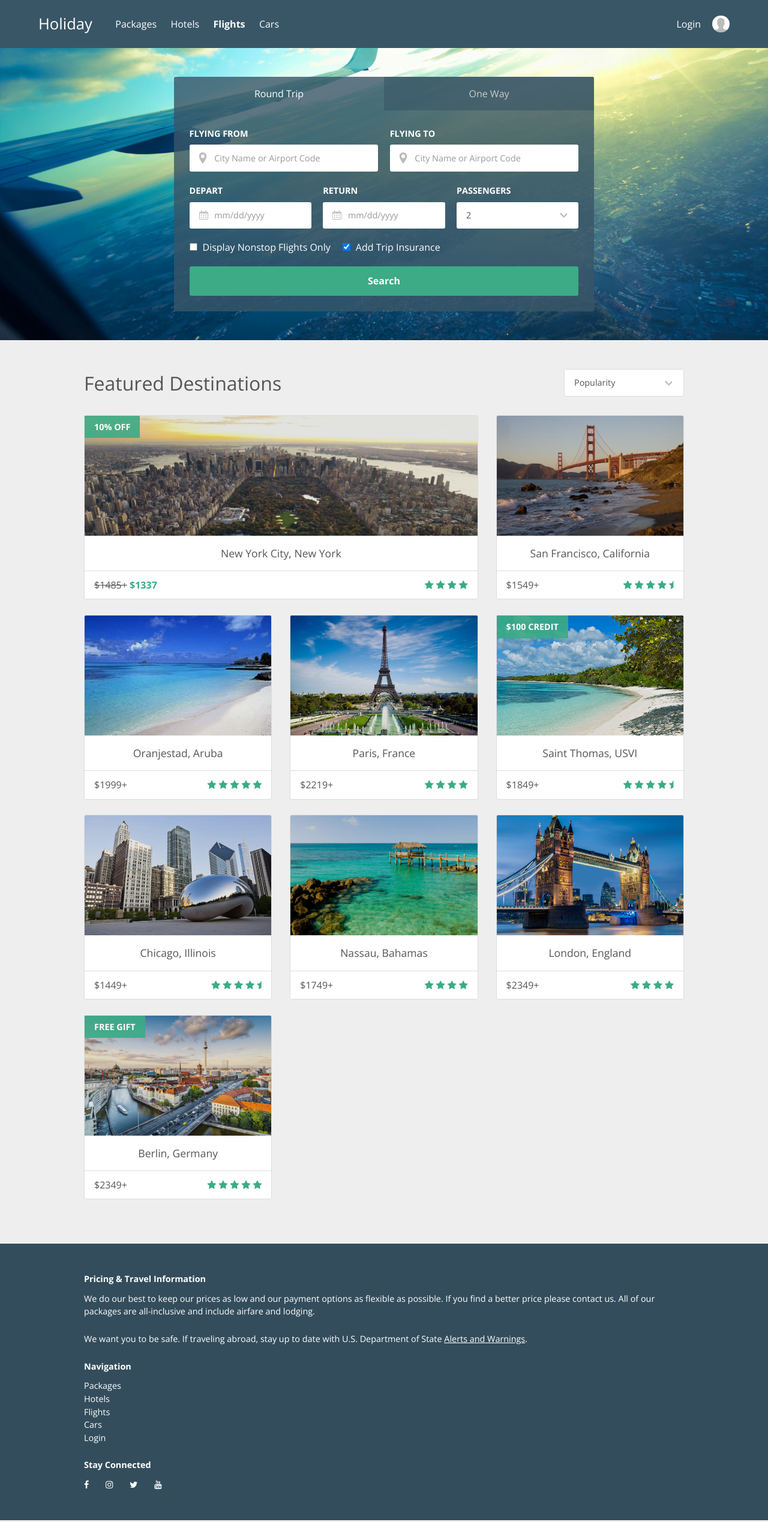
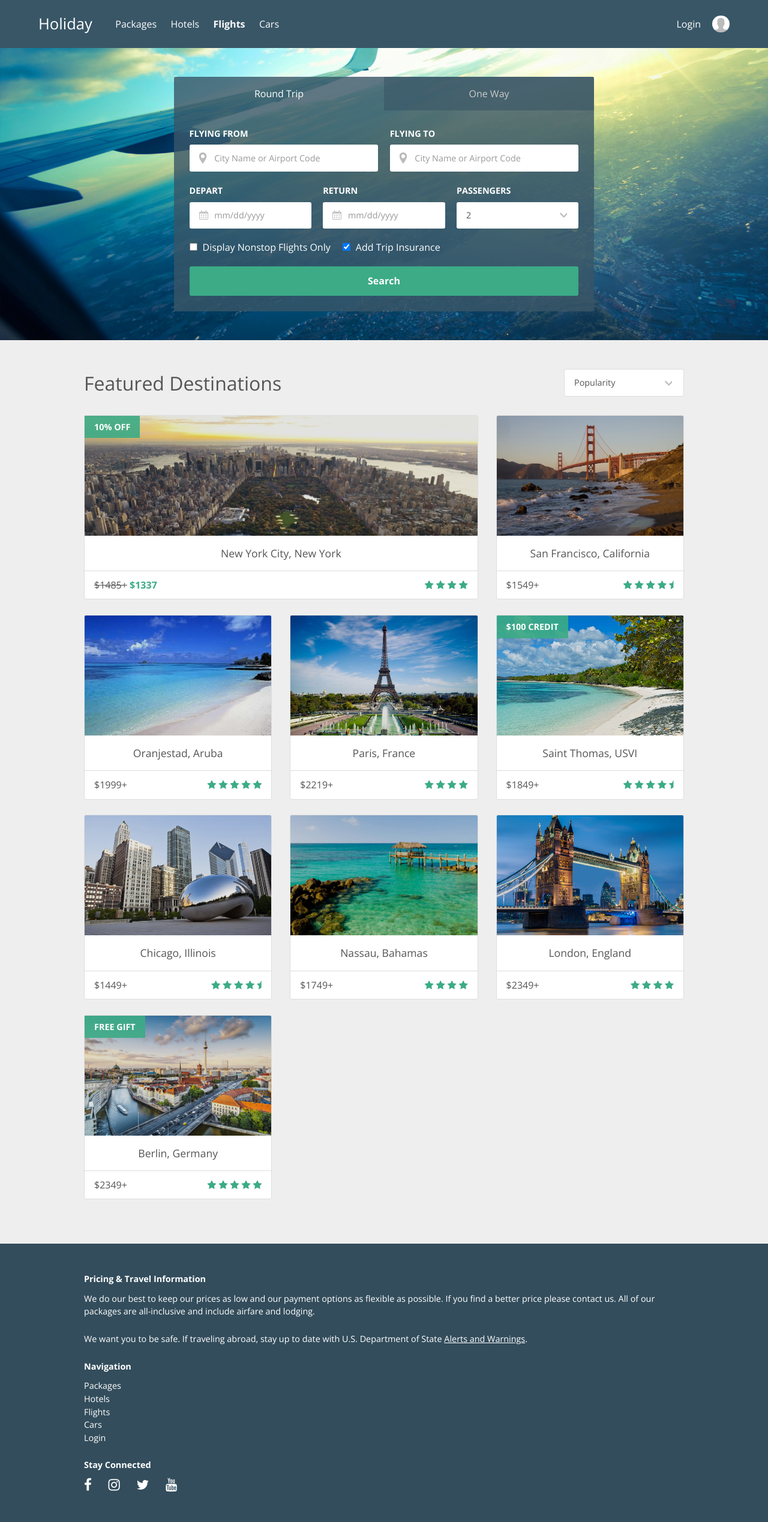
Before and after one commit to Treydor/holiday, a Jekyll site: the page built from index.html, in a window 1280 px wide. Shown: the whole page at 60% size. Built offline with Jekyll 4.4.1, drawn with Linux system fonts in a browser that asks for light colours; nearby versions of some CDN libraries.

Commit message:
Changes order of which stylesheets load

```diff
--- a/_includes/head.html
+++ b/_includes/head.html
@@ -2,13 +2,9 @@
   <meta charset="utf-8">
   <meta name="viewport" content="width=device-width initial-scale=1" />
   <meta http-equiv="X-UA-Compatible" content="IE=edge">
-
   <title>{% if page.title %}{{ page.title }}{% else %}{{ site.title }}{% endif %}</title>
   <meta name="description" content="{{ site.description }}">
-
+  <link rel="stylesheet" href="https://maxcdn.bootstrapcdn.com/font-awesome/4.4.0/css/font-awesome.min.css">
   <link rel="stylesheet" href="{{ "/assets/stylesheets/main.css" | prepend: site.baseurl }}">
-
-  <link rel="stylesheet" href="https://maxcdn.bootstrapcdn.com/font-awesome/4.4.0/css/font-awesome.min.css">
-
   <link href="http://fonts.googleapis.com/css?family=Open+Sans:400,300,700" rel="stylesheet" type="text/css">
 </head>
```
